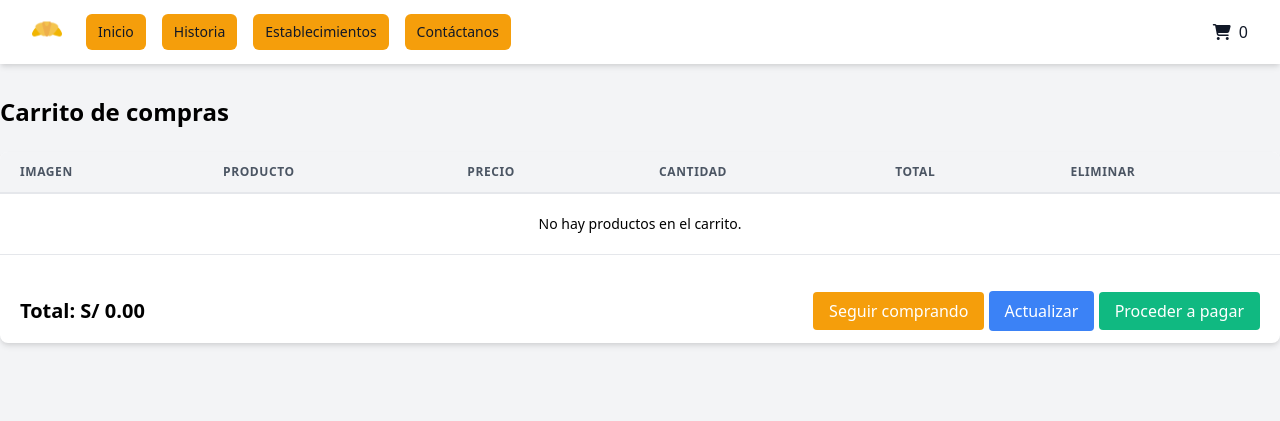
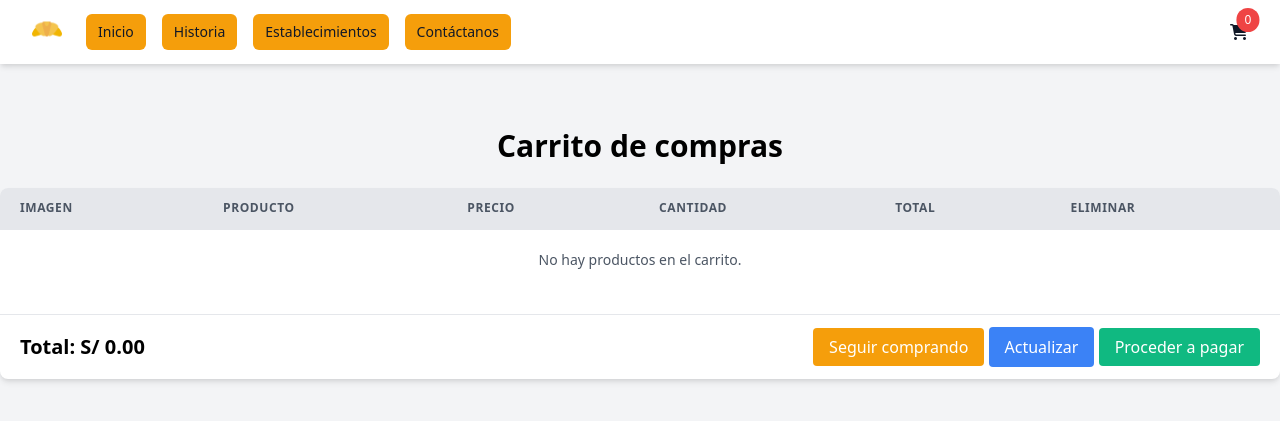
Before and after one commit to wilderTorres18/Bakery, a PHP site: page /linea/carritoindex.php in a window 1280 px wide. Shown: the top 421 px of the page. Run offline with PHP 8.4, Linux system fonts and the light colour scheme; some libraries are stand-ins or nearby versions.

Commit message:
actualizando interfaz de usuario - carrito de compras

```diff
--- a/carritoindex.php
+++ b/carritoindex.php
@@ -40,7 +40,7 @@ if (isset($_POST['actualizar'])) {
 </head>
 <body class="bg-gray-100">
     <!--Navigation-->
-    <nav class="bg-white shadow-md">
+    <nav class="bg-white shadow-md mb-8">
         <div class="max-w-7xl mx-auto px-2 sm:px-6 lg:px-8">
             <div class="relative flex items-center justify-between h-16">
                 <div class="absolute inset-y-0 left-0 flex items-center sm:hidden">
@@ -70,9 +70,9 @@ if (isset($_POST['actualizar'])) {
                 </div>
                 <div class="hidden sm:block">
                     <div class="flex items-center">
-                        <a href="carritoindex.php" id="carrito-btn" class="ml-4 text-gray-900 hover:text-gray-600">
+                        <a href="carritoindex.php" id="carrito-btn" class="ml-4 text-gray-900 hover:text-gray-600 relative">
                             <i class="fas fa-shopping-cart"></i>
-                            <span class="ml-1"><?php echo isset($_SESSION['carrito']) ? count($_SESSION['carrito']) : 0; ?></span>
+                            <span class="ml-1 bg-red-500 text-white rounded-full px-2 py-1 text-xs absolute top-0 right-0 transform translate-x-1/2 -translate-y-1/2"><?php echo isset($_SESSION['carrito']) ? count($_SESSION['carrito']) : 0; ?></span>
                         </a>
                     </div>
                 </div>
@@ -82,18 +82,18 @@ if (isset($_POST['actualizar'])) {
 
     <!-- Carrito de Compras -->
     <div class="container mx-auto py-8">
-        <h1 class="text-2xl font-bold mb-6">Carrito de compras</h1>
+        <h1 class="text-3xl font-bold mb-6 text-center">Carrito de compras</h1>
         <div class="bg-white shadow-md rounded-lg overflow-hidden">
             <form action="carritoindex.php" method="post">
                 <table class="min-w-full leading-normal">
                     <thead>
-                        <tr>
-                            <th class="px-5 py-3 border-b-2 border-gray-200 bg-gray-100 text-left text-xs font-semibold text-gray-600 uppercase tracking-wider">Imagen</th>
-                            <th class="px-5 py-3 border-b-2 border-gray-200 bg-gray-100 text-left text-xs font-semibold text-gray-600 uppercase tracking-wider">Producto</th>
-                            <th class="px-5 py-3 border-b-2 border-gray-200 bg-gray-100 text-left text-xs font-semibold text-gray-600 uppercase tracking-wider">Precio</th>
-                            <th class="px-5 py-3 border-b-2 border-gray-200 bg-gray-100 text-left text-xs font-semibold text-gray-600 uppercase tracking-wider">Cantidad</th>
-                            <th class="px-5 py-3 border-b-2 border-gray-200 bg-gray-100 text-left text-xs font-semibold text-gray-600 uppercase tracking-wider">TOTAL</th>
-                            <th class="px-5 py-3 border-b-2 border-gray-200 bg-gray-100 text-left text-xs font-semibold text-gray-600 uppercase tracking-wider">Eliminar</th>
+                        <tr class="bg-gray-200">
+                            <th class="px-5 py-3 border-b-2 border-gray-200 text-left text-xs font-semibold text-gray-600 uppercase tracking-wider">Imagen</th>
+                            <th class="px-5 py-3 border-b-2 border-gray-200 text-left text-xs font-semibold text-gray-600 uppercase tracking-wider">Producto</th>
+                            <th class="px-5 py-3 border-b-2 border-gray-200 text-left text-xs font-semibold text-gray-600 uppercase tracking-wider">Precio</th>
+                            <th class="px-5 py-3 border-b-2 border-gray-200 text-left text-xs font-semibold text-gray-600 uppercase tracking-wider">Cantidad</th>
+                            <th class="px-5 py-3 border-b-2 border-gray-200 text-left text-xs font-semibold text-gray-600 uppercase tracking-wider">Total</th>
+                            <th class="px-5 py-3 border-b-2 border-gray-200 text-left text-xs font-semibold text-gray-600 uppercase tracking-wider">Eliminar</th>
                         </tr>
                     </thead>
                     <tbody>
@@ -104,35 +104,35 @@ if (isset($_POST['actualizar'])) {
                                 $subtotal = $item['Precio'] * $item['Cantidad'];
                                 $total += $subtotal;
                         ?>
-                        <tr>
-                            <td class="px-5 py-5 border-b border-gray-200 bg-white text-sm">
-                                <img src="basededatos/<?php echo $item['Imagen']; ?>" alt="<?php echo $item['Nombre']; ?>" class="w-20 h-20 object-cover">
+                        <tr class="bg-white border-b">
+                            <td class="px-4 py-4 text-sm">
+                                <img src="basededatos/<?php echo $item['Imagen']; ?>" alt="<?php echo $item['Nombre']; ?>" class="w-16 h-16 object-cover rounded">
                             </td>
-                            <td class="px-5 py-5 border-b border-gray-200 bg-white text-sm">
-                                <p class="text-gray-900 whitespace-no-wrap"><?php echo $item['Nombre']; ?></p>
+                            <td class="px-4 py-4 text-sm">
+                                <p class="text-gray-900"><?php echo $item['Nombre']; ?></p>
                             </td>
-                            <td class="px-5 py-5 border-b border-gray-200 bg-white text-sm">
-                                <p class="text-gray-900 whitespace-no-wrap">S/ <?php echo number_format($item['Precio'], 2); ?></p>
+                            <td class="px-4 py-4 text-sm">
+                                <p class="text-gray-900">S/ <?php echo number_format($item['Precio'], 2); ?></p>
                             </td>
-                            <td class="px-5 py-5 border-b border-gray-200 bg-white text-sm">
-                                <input type="number" name="cantidad[<?php echo $item['Id']; ?>]" value="<?php echo $item['Cantidad']; ?>" class="w-16 text-center border rounded">
+                            <td class="px-4 py-4 text-sm">
+                                <input type="number" name="cantidad[<?php echo $item['Id']; ?>]" value="<?php echo $item['Cantidad']; ?>" class="w-12 text-center border rounded">
                             </td>
-                            <td class="px-5 py-5 border-b border-gray-200 bg-white text-sm">
-                                <p class="text-gray-900 whitespace-no-wrap">S/ <?php echo number_format($subtotal, 2); ?></p>
+                            <td class="px-4 py-4 text-sm">
+                                <p class="text-gray-900">S/ <?php echo number_format($subtotal, 2); ?></p>
                             </td>
-                            <td class="px-5 py-5 border-b border-gray-200 bg-white text-sm">
+                            <td class="px-4 py-4 text-sm">
                                 <button type="submit" name="eliminar" value="<?php echo $item['Id']; ?>" class="text-red-600 hover:text-red-800"><i class="fas fa-trash-alt"></i></button>
                             </td>
                         </tr>
                         <?php
                             }
                         } else {
-                            echo '<tr><td colspan="6" class="px-5 py-5 border-b border-gray-200 bg-white text-sm text-center">No hay productos en el carrito.</td></tr>';
+                            echo '<tr><td colspan="6" class="px-5 py-5 text-sm text-center text-gray-600">No hay productos en el carrito.</td></tr>';
                         }
                         ?>
                     </tbody>
                 </table>
-                <div class="flex justify-between items-center mt-6 px-5 py-3">
+                <div class="flex justify-between items-center mt-6 px-5 py-3 border-t">
                     <span class="text-xl font-bold">Total: S/ <?php echo number_format($total, 2); ?></span>
                     <div>
                         <a href="index.php" class="bg-yellow-500 hover:bg-yellow-600 text-white py-2 px-4 rounded">Seguir comprando</a>
--- a/establecimiento.php
+++ b/establecimiento.php
@@ -1,5 +1,6 @@
 <?php
 session_start();
+$numero_productos = isset($_SESSION['carrito']) ? count($_SESSION['carrito']) : 0;
 ?>
 <!DOCTYPE html>
 <html lang="es">
@@ -98,8 +99,9 @@ session_start();
                                 class="btn bg-red-500 hover:bg-red-600 text-white my-2 my-sm-0 px-3 py-2 rounded-md text-sm font-medium">Salir</a>
                             <?php } ?>
                         </div>
-                        <a href="carrito.php" class="ml-4 text-gray-900 hover:text-gray-600">
+                        <a href="carritoindex.php" id="carrito-btn" class="ml-4 text-gray-900 hover:text-gray-600 relative">
                             <i class="fas fa-shopping-cart"></i>
+                            <span id="cart-count" class="absolute top-0 right-0 bg-red-500 text-white rounded-full text-xs w-5 h-5 flex items-center justify-center"><?php echo $numero_productos; ?></span>
                         </a>
                     </div>
                 </div>
--- a/historia.php
+++ b/historia.php
@@ -1,5 +1,6 @@
 <?php
 session_start();
+$numero_productos = isset($_SESSION['carrito']) ? count($_SESSION['carrito']) : 0;
 ?>
 <!DOCTYPE html>
 <html lang="es">
@@ -73,8 +74,9 @@ session_start();
                                 class="btn bg-red-500 hover:bg-red-600 text-white my-2 my-sm-0 px-3 py-2 rounded-md text-sm font-medium">Salir</a>
                             <?php } ?>
                         </div>
-                        <a href="carritoindex.php" class="ml-4 text-gray-900 hover:text-gray-600">
+                        <a href="carritoindex.php" id="carrito-btn" class="ml-4 text-gray-900 hover:text-gray-600 relative">
                             <i class="fas fa-shopping-cart"></i>
+                            <span id="cart-count" class="absolute top-0 right-0 bg-red-500 text-white rounded-full text-xs w-5 h-5 flex items-center justify-center"><?php echo $numero_productos; ?></span>
                         </a>
                     </div>
                 </div>
```
Also changed, not shown: carritodecompras.php (+17 -0 lines), contacto.php (+6 -3 lines), index.php (+13 -3 lines).
